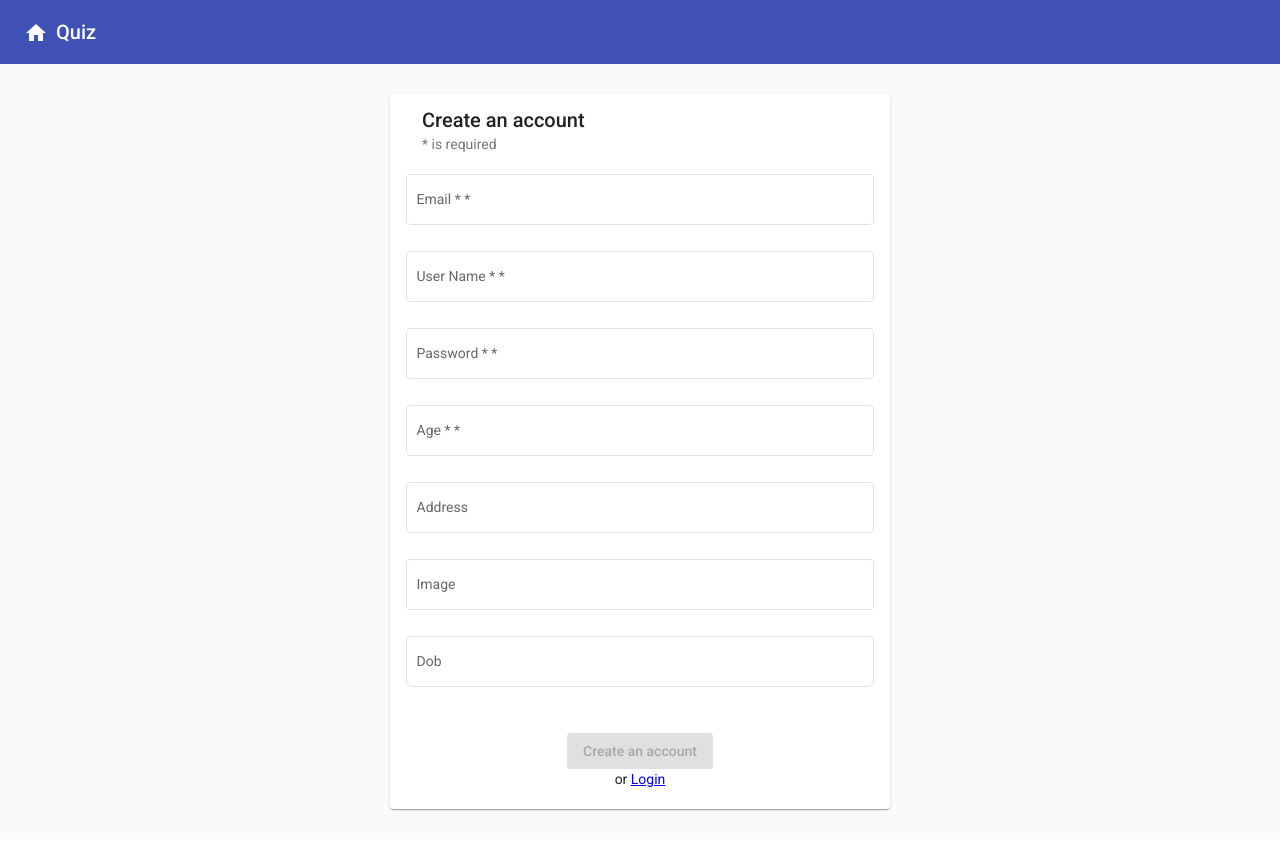
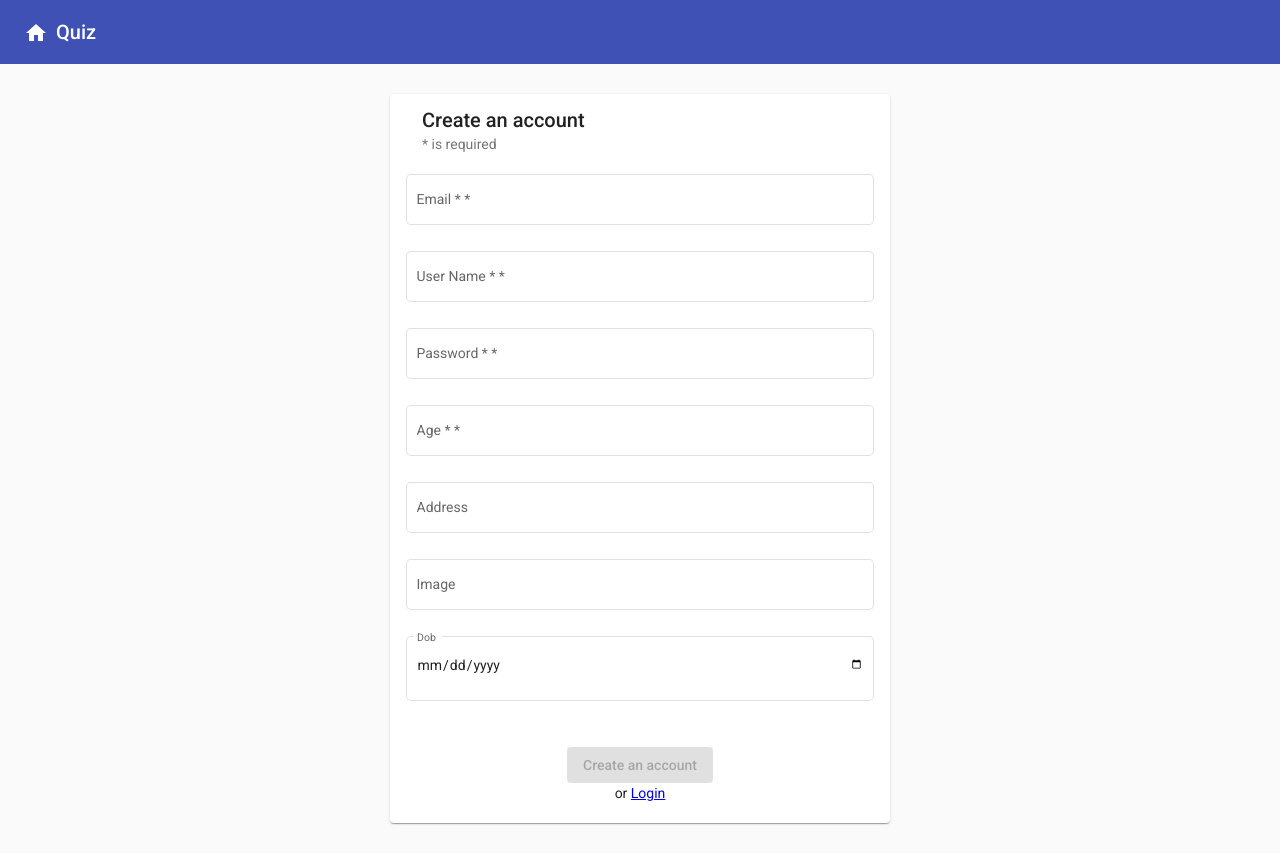
Before and after one commit to anhnbt-it/wfda-project-quiz, an Angular app: page /user/register in a window 1280 px wide. Built offline with nearby package versions, Linux system fonts and the light colour scheme.

Commit message:
Change type of input

```diff
--- a/src/app/views/register/register.component.html
+++ b/src/app/views/register/register.component.html
@@ -11,7 +11,7 @@
     <mat-card-content>
       <mat-form-field appearance="outline" class="example-full-width">
         <mat-label>Email *</mat-label>
-        <input matInput placeholder="Email" type="text" formControlName="email">
+        <input matInput placeholder="Email" type="email" formControlName="email">
         <mat-error *ngIf="hasError('email', 'required')">Email is required</mat-error>
         <mat-error *ngIf="hasError('email', 'email')">Email k dung mau</mat-error>
       </mat-form-field>
@@ -26,14 +26,14 @@
 
       <mat-form-field appearance="outline" class="example-full-width">
         <mat-label>Password *</mat-label>
-        <input matInput placeholder="Password" type="text" formControlName="password">
+        <input matInput placeholder="Password" type="password" formControlName="password">
         <mat-error *ngIf="hasError('password', 'required')">Password is required</mat-error>
         <mat-error *ngIf="hasError('password', 'minlength')">Password k it hon 6 ki tu</mat-error>
       </mat-form-field>
 
       <mat-form-field appearance="outline" class="example-full-width">
         <mat-label>Age *</mat-label>
-        <input matInput placeholder="Age" type="text" formControlName="age">
+        <input matInput placeholder="Age" type="number" formControlName="age">
         <mat-error *ngIf="hasError('age', 'required')">Age is required</mat-error>
         <mat-error *ngIf="hasError('age', 'min')">Age lon hon 15</mat-error>
         <mat-error *ngIf="hasError('age', 'max')">Age nho hon 55</mat-error>
@@ -51,7 +51,7 @@
 
       <mat-form-field appearance="outline" class="example-full-width">
         <mat-label>Dob</mat-label>
-        <input matInput placeholder="Dob" type="text" formControlName="dob">
+        <input matInput placeholder="Dob" type="date" formControlName="dob">
       </mat-form-field>
     </mat-card-content>
     <mat-card-actions class="text-center">
```
